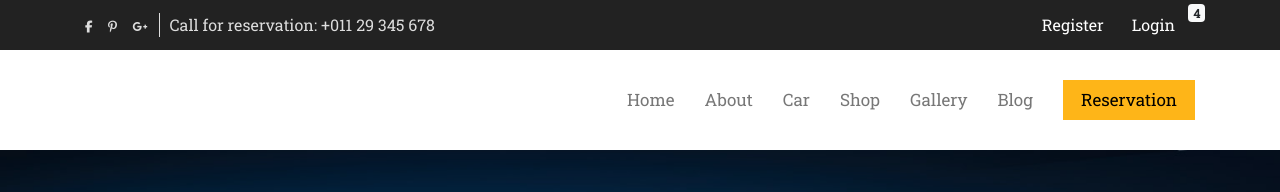
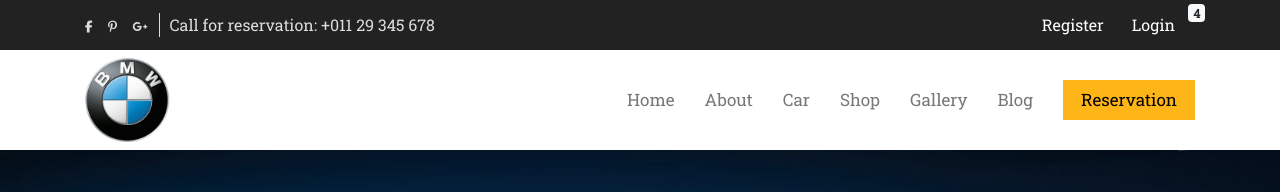
Before and after one commit to nguyendev2018/bmw-2, a plain HTML site: page index.html in a window 1280 px wide. Shown: the top 192 px of the page. Drawn offline with nearby package versions, Linux system fonts and the light colour scheme; some icons are missing.

Commit message:
--- Auto-Git Commit ---

```diff
--- a/vendor/import/header.html
+++ b/vendor/import/header.html
@@ -35,7 +35,7 @@
     <div class="header-menu ">
         <div class="container container-flex">
             <a href="">
-                <img src="images/100-1008698_logo-bmw-euler-group-militarysales-bmw_02.png" alt="" class=" logo ">
+                <img src="images/logo/logo-header.png" alt="" class=" logo ">
             </a>
 
             <div class=" header-left button">
@@ -59,7 +59,7 @@
         <div class="header-mobile--close">
             <i class="icon far fa-times"></i>
         </div>
-        <img src="images/100-1008698_logo-bmw-euler-group-militarysales-bmw_02.png" alt="" class="name  d-block logo m-auto">
+        <img src="images/logo/logo-header.png" alt="" class="name  d-block logo m-auto">
         <ul class="header-mobile--list">
             <li class="active">
                 <a href=""> Home</a>
```
Also changed, not shown: index.html (+3 -5 lines), login.html (added, +12 -0 lines), images/logo/logo-header.png (added).
